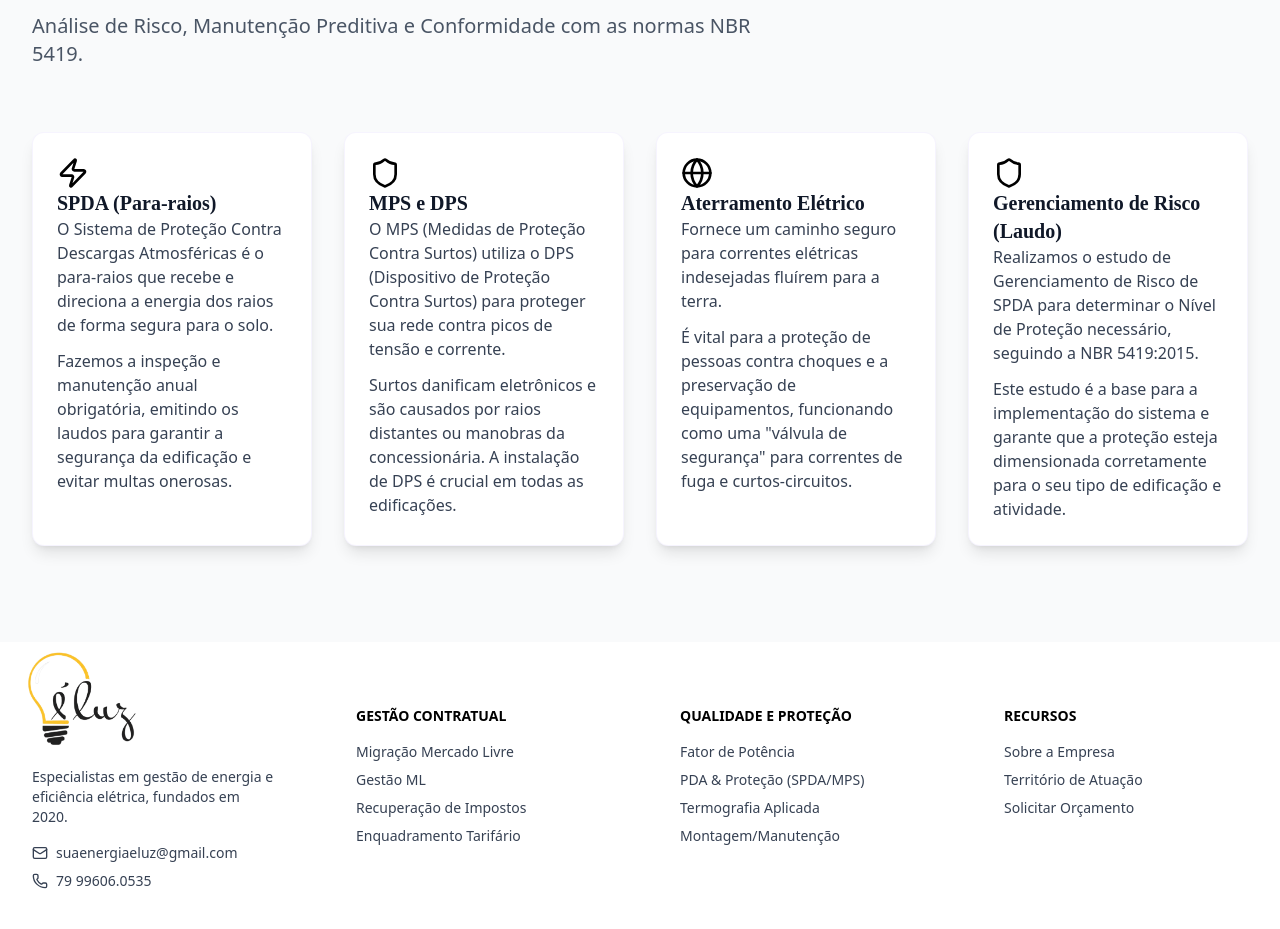
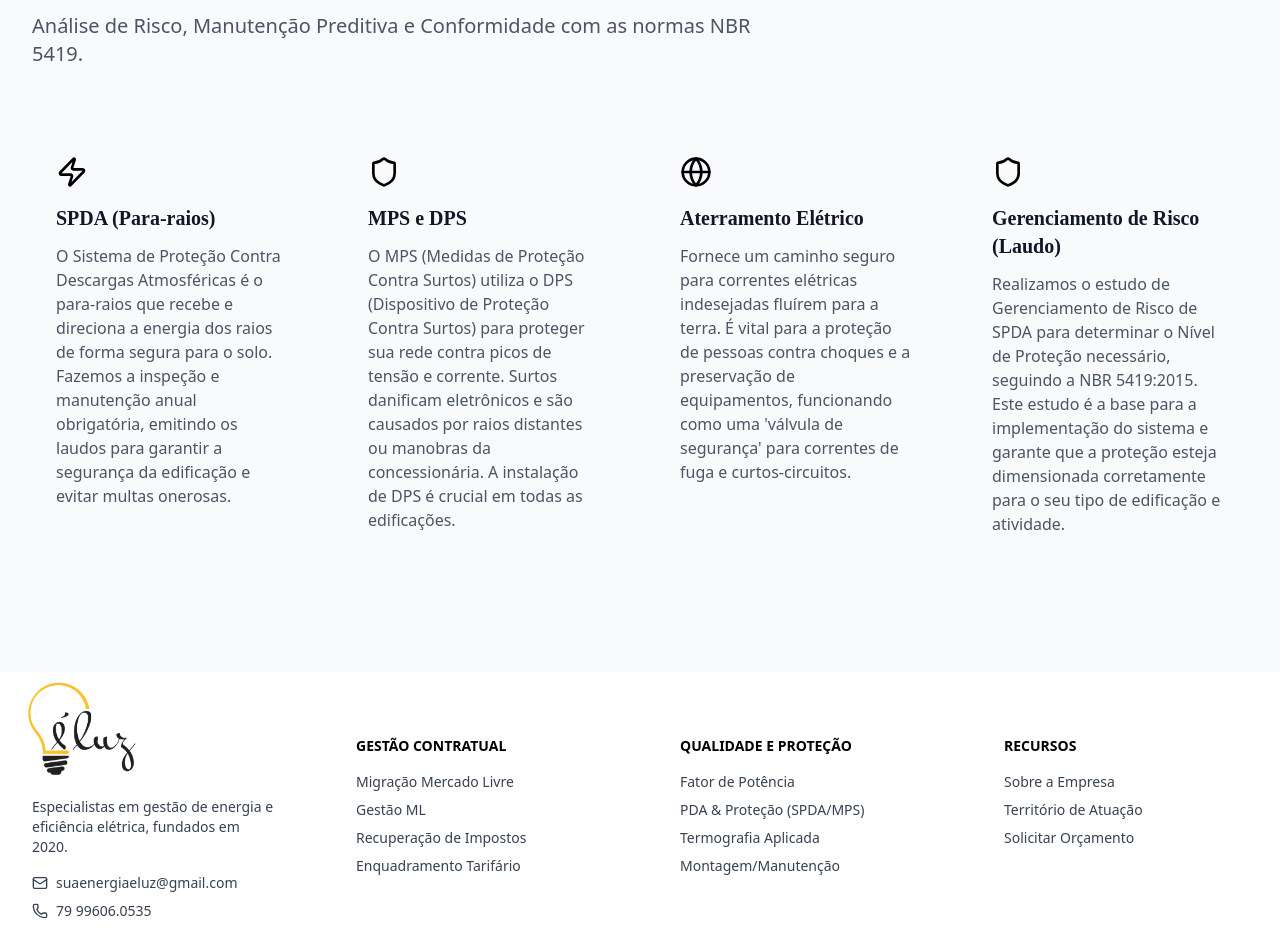
Before and after one commit to coutinho98/eluz, a React (Vite) app: page /protecao-eletrica in a window 1280 px wide. Shown: the part 1240-2169 px from the top of the page. Built offline with nearby package versions, Linux system fonts and the light colour scheme; a web font is replaced by a local one.

Commit message:
all is good

```diff
--- a/src/pages/ProtectionPage.tsx
+++ b/src/pages/ProtectionPage.tsx
@@ -1,26 +1,50 @@
 import { CloudLightning, Zap, Shield, Globe, TrendingUp, DollarSign } from 'lucide-react';
 import ContactSection from '../components/ContactSection';
 
-const PURPLE_STRONG = "text-violet-700";
-
-interface ConceptCardProps {
+interface ProtectionServiceCardProps {
     title: string;
-    icon: React.ElementType;
-    children: React.ReactNode;
+    description: string;
+    IconComponent: React.ElementType;
 }
 
-const ConceptCard: React.FC<ConceptCardProps> = ({ title, icon: Icon, children }) => (
-    <div className="p-6 bg-white rounded-xl shadow-lg border border-violet-100/50 hover:shadow-xl transition-shadow duration-300 h-full">
-        <Icon className="w-8 h-8 text-black mr-4" />
-        <h4 className="text-xl font-bold text-gray-900 font-[ranade]">{title}</h4>
-        <div className="text-gray-700 space-y-3 text-base">
-            {children}
-        </div>
+const ProtectionServiceCard = ({ title, description, IconComponent }: ProtectionServiceCardProps) => (
+    <div className="p-6 text-left group transition duration-300 ">
+
+        <IconComponent
+            className="w-8 h-8 text-black mb-4 transition duration-300 group-hover:transform group-hover:-translate-y-1"
+        />
+
+        <h4 className="text-xl font-bold text-gray-900 mb-3 font-[ranade]">{title}</h4>
+        <p className="text-gray-600 mb-4 text-base">{description}</p>
     </div>
 );
 
 
 const ProtectionPage = () => {
+
+    const protectionPillars = [
+        {
+            title: "SPDA (Para-raios)",
+            description: "O Sistema de Proteção Contra Descargas Atmosféricas é o para-raios que recebe e direciona a energia dos raios de forma segura para o solo. Fazemos a inspeção e manutenção anual obrigatória, emitindo os laudos para garantir a segurança da edificação e evitar multas onerosas.",
+            IconComponent: Zap,
+        },
+        {
+            title: "MPS e DPS",
+            description: "O MPS (Medidas de Proteção Contra Surtos) utiliza o DPS (Dispositivo de Proteção Contra Surtos) para proteger sua rede contra picos de tensão e corrente. Surtos danificam eletrônicos e são causados por raios distantes ou manobras da concessionária. A instalação de DPS é crucial em todas as edificações.",
+            IconComponent: Shield,
+        },
+        {
+            title: "Aterramento Elétrico",
+            description: "Fornece um caminho seguro para correntes elétricas indesejadas fluírem para a terra. É vital para a proteção de pessoas contra choques e a preservação de equipamentos, funcionando como uma 'válvula de segurança' para correntes de fuga e curtos-circuitos.",
+            IconComponent: Globe,
+        },
+        {
+            title: "Gerenciamento de Risco (Laudo)",
+            description: "Realizamos o estudo de Gerenciamento de Risco de SPDA para determinar o Nível de Proteção necessário, seguindo a NBR 5419:2015. Este estudo é a base para a implementação do sistema e garante que a proteção esteja dimensionada corretamente para o seu tipo de edificação e atividade.",
+            IconComponent: Shield,
+        },
+    ];
+
     return (
         <div className="w-full relative overflow-x-hidden min-h-screen">
 
@@ -79,31 +103,17 @@ const ProtectionPage = () => {
                     </p>
 
                     <div className="grid grid-cols-1 md:grid-cols-2 lg:grid-cols-4 gap-8 lg:gap-8 text-left">
-
-                        <ConceptCard title="SPDA (Para-raios)" icon={Zap}>
-                            <p>O Sistema de Proteção Contra Descargas Atmosféricas é o para-raios que recebe e direciona a energia dos raios de forma segura para o solo.</p>
-                            <p>Fazemos a inspeção e manutenção anual obrigatória, emitindo os laudos para garantir a segurança da edificação e evitar multas onerosas.</p>
-                        </ConceptCard>
-
-                        <ConceptCard title="MPS e DPS" icon={Shield}>
-                            <p>O MPS (Medidas de Proteção Contra Surtos) utiliza o DPS (Dispositivo de Proteção Contra Surtos) para proteger sua rede contra picos de tensão e corrente.</p>
-                            <p>Surtos danificam eletrônicos e são causados por raios distantes ou manobras da concessionária. A instalação de DPS é crucial em todas as edificações.</p>
-                        </ConceptCard>
-
-                        <ConceptCard title="Aterramento Elétrico" icon={Globe}>
-                            <p>Fornece um caminho seguro para correntes elétricas indesejadas fluírem para a terra.</p>
-                            <p>É vital para a proteção de pessoas contra choques e a preservação de equipamentos, funcionando como uma "válvula de segurança" para correntes de fuga e curtos-circuitos.</p>
-                        </ConceptCard>
-
-                        <ConceptCard title="Gerenciamento de Risco (Laudo)" icon={Shield}>
-                            <p>Realizamos o estudo de Gerenciamento de Risco de SPDA para determinar o Nível de Proteção necessário, seguindo a NBR 5419:2015.</p>
-                            <p>Este estudo é a base para a implementação do sistema e garante que a proteção esteja dimensionada corretamente para o seu tipo de edificação e atividade.</p>
-                        </ConceptCard>
-
+                        {protectionPillars.map((pillar, index) => (
+                            <ProtectionServiceCard
+                                key={index}
+                                title={pillar.title}
+                                IconComponent={pillar.IconComponent}
+                                description={pillar.description}
+                            />
+                        ))}
                     </div>
                 </div>
             </section>
-            {/* CONTATO (Reutilizando a seção da Home) */}
             <div className="relative z-10 bg-transparent">
                 <ContactSection />
             </div>
```
